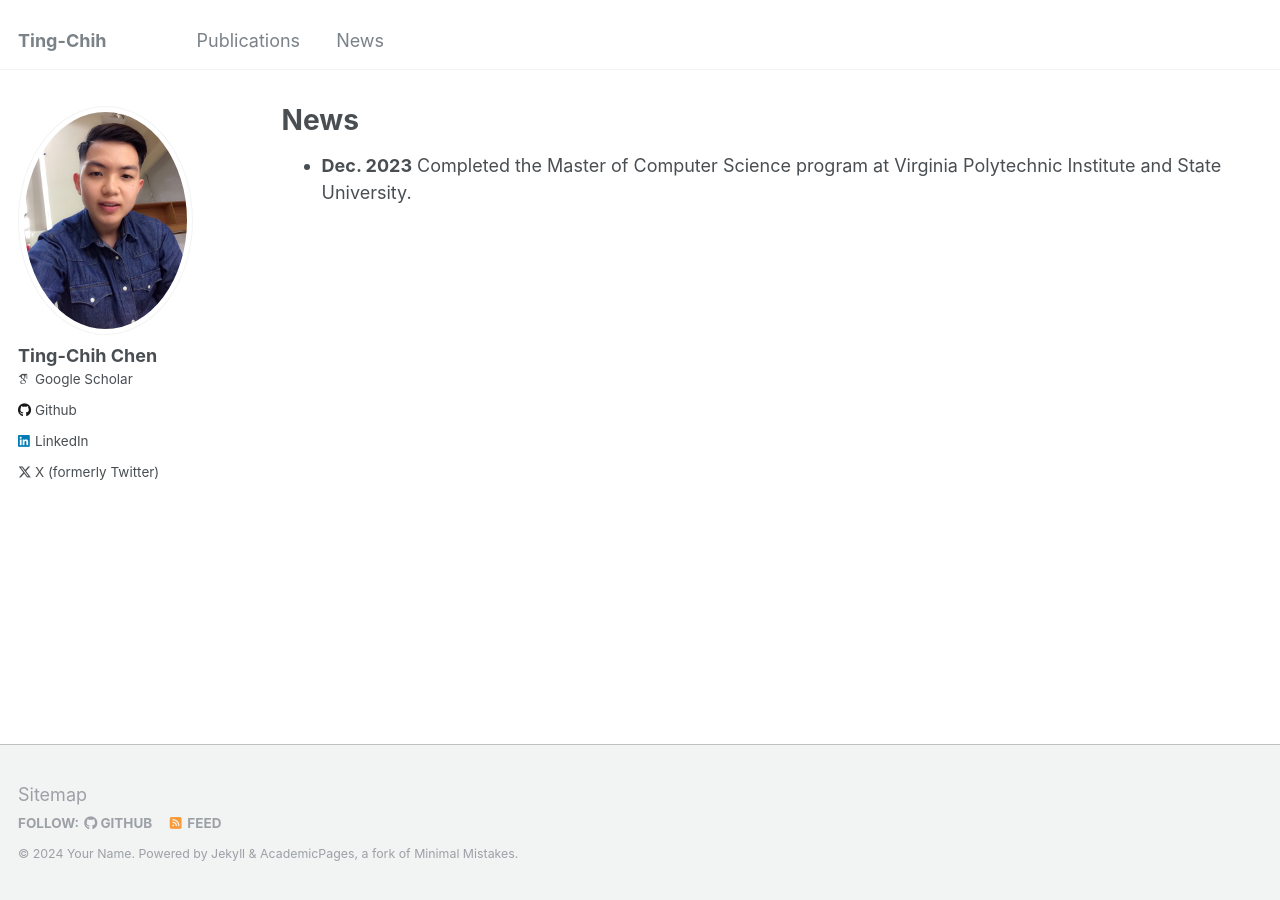
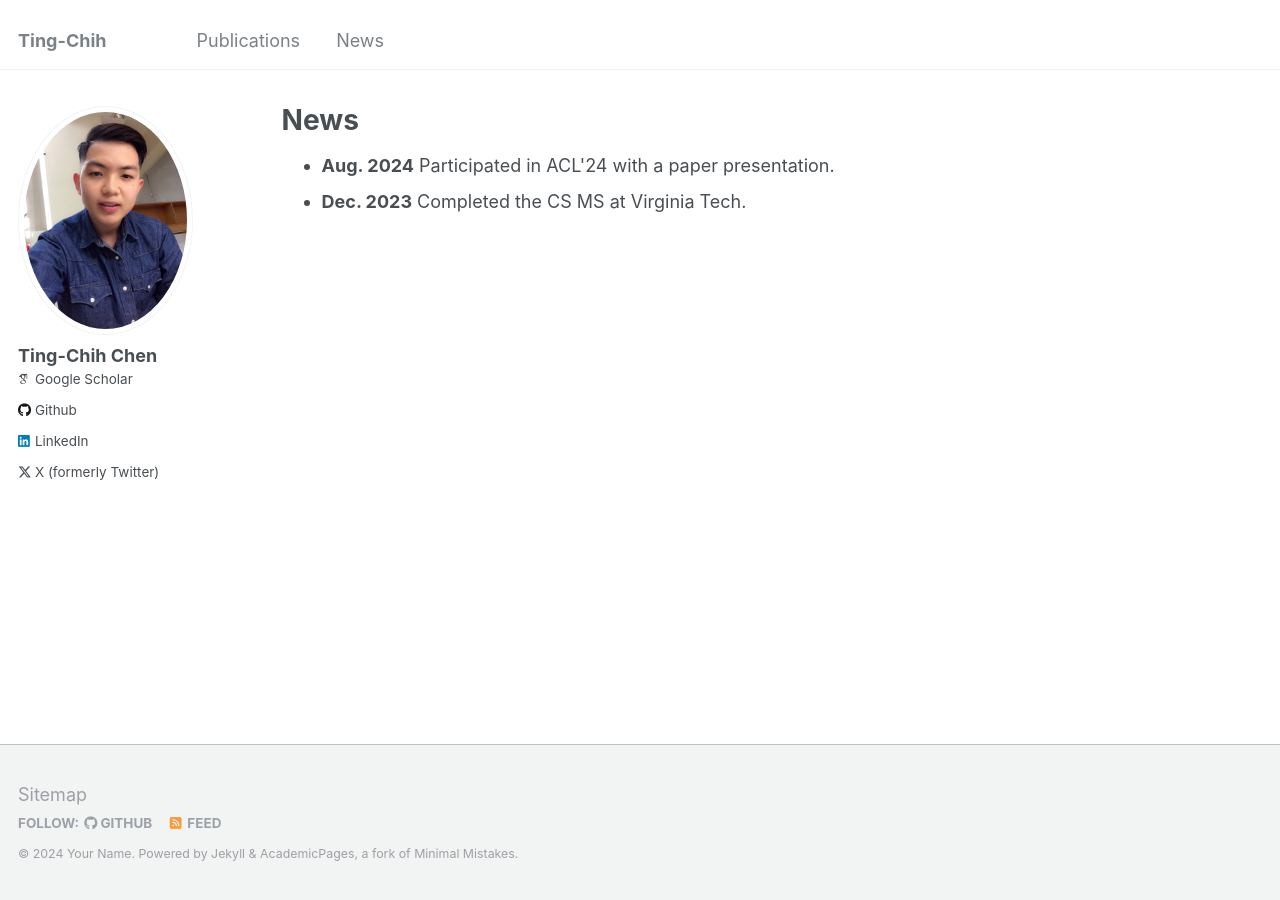
Before and after one commit to tingchihc/tingchihc.github.io, a Jekyll site: the page built from _pages/news.md, in a window 1280 px wide. Built offline with Jekyll 4.4.1, drawn with Linux system fonts in a browser that asks for light colours; some web fonts are replaced.

Commit message:
Update news.md

```diff
--- a/_pages/news.md
+++ b/_pages/news.md
@@ -10,5 +10,6 @@ redirect_from:
 {% include base_path %}
 
 <ul>
-  <li> <b>Dec. 2023</b> Completed the Master of Computer Science program at Virginia Polytechnic Institute and State University. </li>
+  <li> <b>Aug. 2024</b> Participated in ACL'24 with a paper presentation. </li>
+  <li> <b>Dec. 2023</b> Completed the CS MS at Virginia Tech. </li>
 </ul>
```
